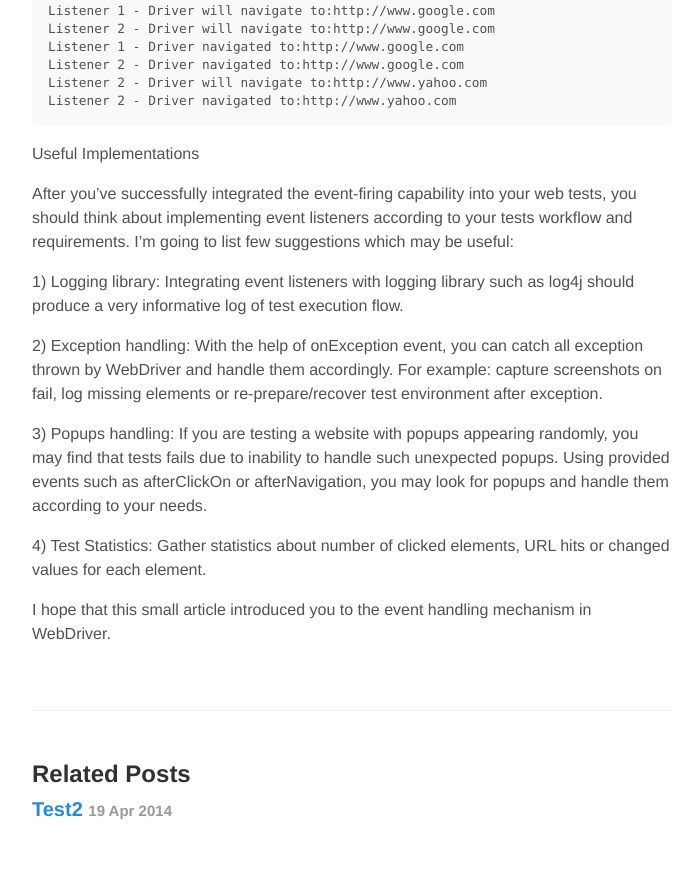
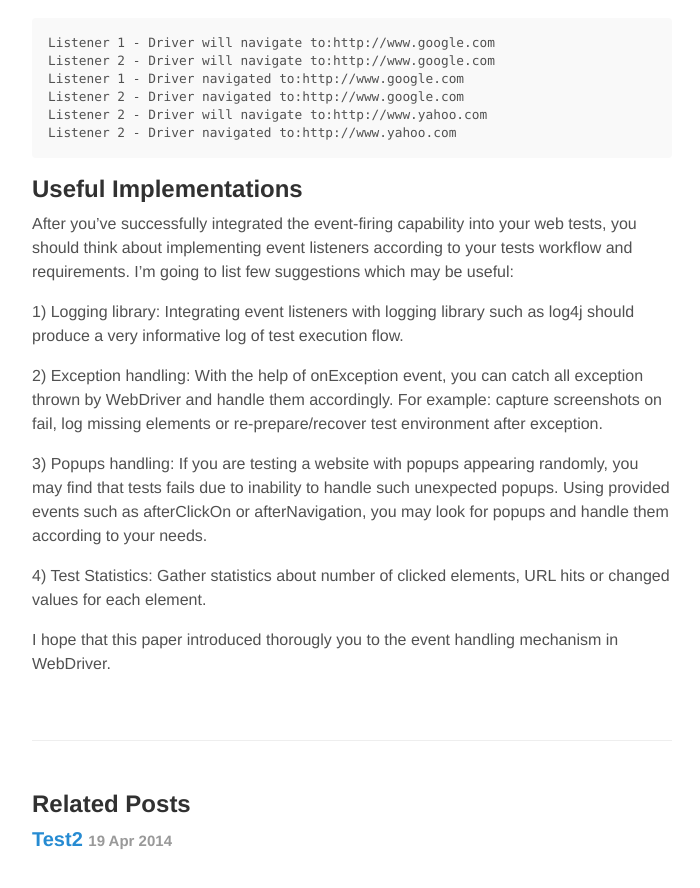
Before and after one commit to waseemh/waseemh.github.io_F, a Jekyll site: the page built from _posts/2014-07-30-webdriver-events.md, in a window 1280 px wide and 900 px high, scrolled down 3302 px. Shown: the top 888 px of the window, without its empty margins (288-988 px from the left). Built offline with Jekyll 4.4.1, drawn with Linux system fonts in a browser that asks for light colours; Markdown is read by kramdown in place of the engine named in the settings.

Commit message:
Update 2014-07-30-webdriver-events.md

```diff
--- a/_posts/2014-07-30-webdriver-events.md
+++ b/_posts/2014-07-30-webdriver-events.md
@@ -30,7 +32,7 @@
 
 {% gist 7b38fd0ef11b74259a98 %}
 
-Creating Event Listeners
+## Creating Event Listeners
 
 After our event listener has been registered in driver, we need to provide implementation for the triggered events. WebDriver API provides two approaches to implement event listeners:
 
@@ -44,7 +46,7 @@
 
 Both approaches lead to same result and it's up to you to choose, based on design consideration.
 
-Multiple Event Listeners
+## Multiple Event Listeners
 
 As we discussed before, each event-firing WebDriver may include multiple event listeners at the same time. When an event is fired, all registered listeners will be notified about it. For example:
 
@@ -58,7 +60,7 @@
     Listener 2 - Driver navigated to:http://www.google.com
 
 
-Unregistering Event Listeners
+## Unregistering Event Listeners
 
 If you may need to disable the event listeners on your tests, you can remove the listener from the event-firing WebDriver instance by un-registering it. You may find such option very useful when you want to perform WebDriver operations silently.
 WebDriver API provides the following method for un-registering event listeners: public EventFiringWebDriver unregister(WebDriverEventListener eventListener) .
@@ -76,7 +78,7 @@
     Listener 2 - Driver navigated to:http://www.yahoo.com
 
 
-Useful Implementations
+## Useful Implementations
 
 After you've successfully integrated the event-firing capability into your web tests, you should think about implementing event listeners according to your tests workflow and requirements. I'm going to list few suggestions which may be useful:
 
@@ -89,4 +91,4 @@
 4) Test Statistics: Gather statistics about number of clicked elements, URL hits or changed values for each element.
 
 
-I hope that this small article introduced you to the event handling mechanism in WebDriver.
+I hope that this paper introduced thorougly you to the event handling mechanism in WebDriver.
```
Also changed, not shown: other parts of _posts/2014-07-30-webdriver-events.md (+2 -0 lines).
